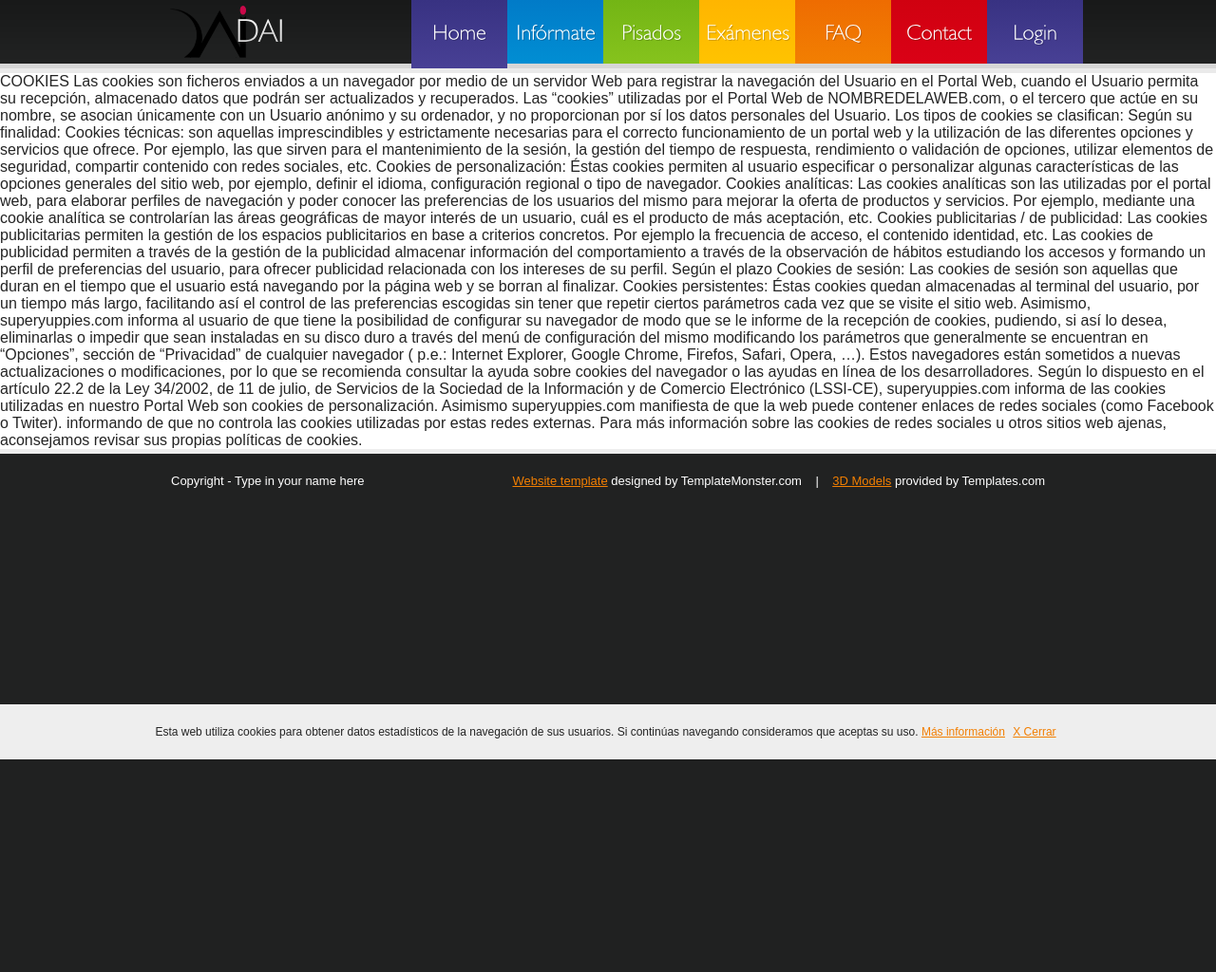
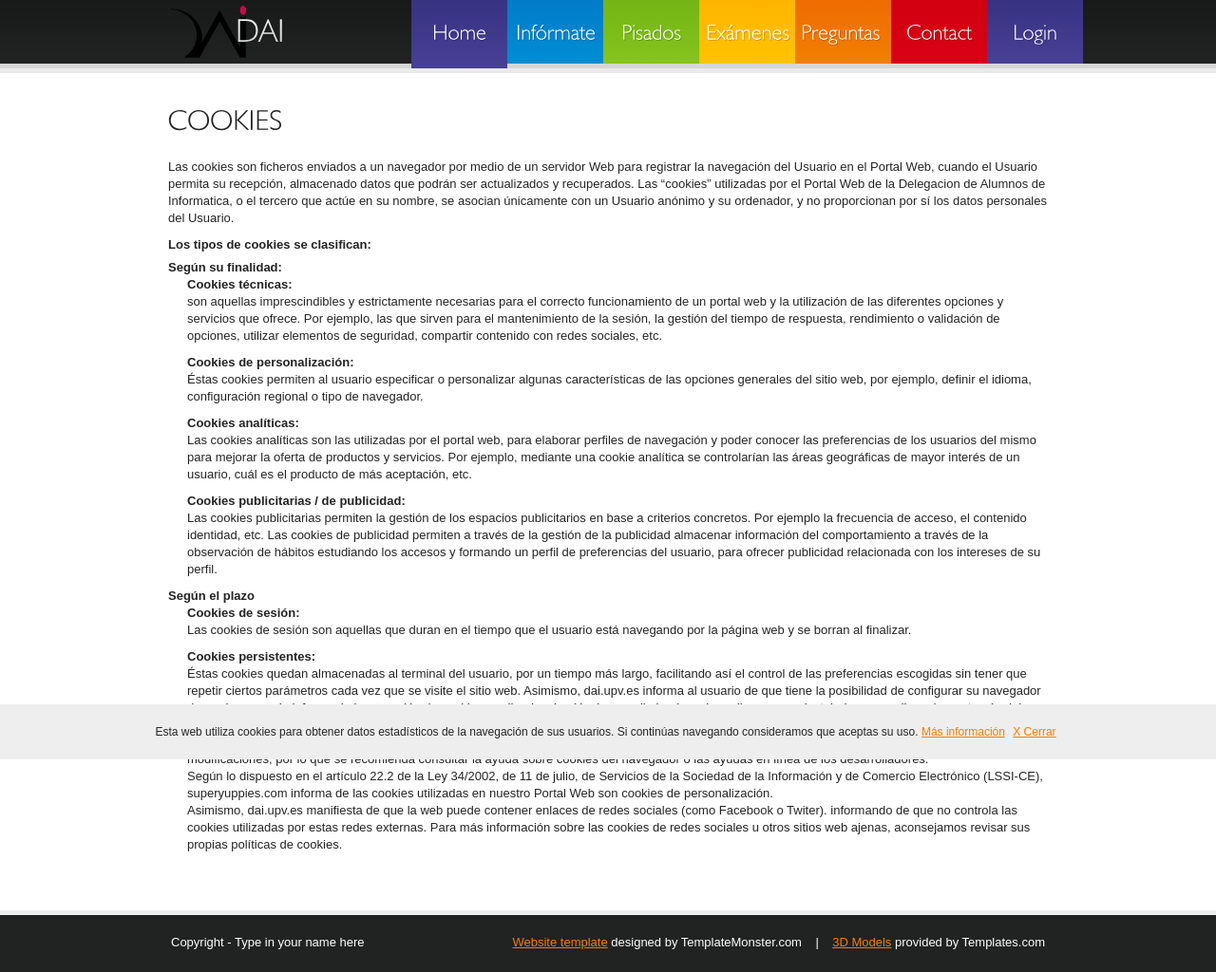
Before and after one commit to DAIEtsinf/webdai, a Django app: page /politica_privacidad/ in a window 1280 px wide. Shown: the whole page at 95% size. Before the commit the page ends 800 px from the top, so only its background shows below. Run offline with Django 3.2, Linux system fonts and the light colour scheme; some libraries are stand-ins or nearby versions.

Commit message:
Añadidas paginas de contacto y preguntas frecuentes.

```diff
--- a/templates/base.html
+++ b/templates/base.html
@@ -40,8 +40,8 @@
           <li><a href="{% url 'web.about' %}">Infórmate</a></li>
           <li><a href="http://www.pisado.es/pisado/">Pisados</a></li>
           <li><a href="https://www.dropbox.com/sh/m1slr3t6xyizzg2/AABAOQfgLFwMcYB3PBXh7pyca?dl=0">Exámenes</a></li>
-          <li><a href="contacts.html">FAQ</a></li>
-          <li><a href="sitemap.html">Contact</a></li>
+          <li><a href="{% url 'web.faq' %}">Preguntas Frecuentes</a></li>
+          <li><a href="{% url 'web.contact' %}">Contact</a></li>
           {% if user.is_authenticated %}
             <li><a href="{% url 'accounts.logout' %}">Logout</a></li>
             <li><a href="{% url 'accounts.panel' %}">{{ user }}</a></li>
--- a/web/static/web/css/style.css
+++ b/web/static/web/css/style.css
@@ -60,14 +60,12 @@ html, body { height:100%;}
         padding: 0;
         width: auto;
     }
-    #botonesArea ul li
-    {
+    #botonesArea ul li {
         display: block;
         float: left;
         margin: 0 2px;
     }
-    #botonesArea ul li a
-    {
+    #botonesArea ul li a {
         color: #433B8F;
         display: block;
         float: left;
--- a/web/templates/noticias/politica_privacidad.html
+++ b/web/templates/noticias/politica_privacidad.html
@@ -3,21 +3,41 @@
 {% block content %}
 
   <!-- TODO corregir texto y formato/estilo -->
-  <!-- /#gallery -->
-  <div class="main-box">
-    COOKIES
-Las cookies son ficheros enviados a un navegador por medio de un servidor Web para registrar la navegación del Usuario en el Portal Web, cuando el Usuario permita su recepción, almacenado datos que podrán ser actualizados y recuperados. Las “cookies” utilizadas por el Portal Web de NOMBREDELAWEB.com, o el tercero que actúe en su nombre, se asocian únicamente con un Usuario anónimo y su ordenador, y no proporcionan por sí los datos personales del Usuario.
-Los tipos de cookies se clasifican:
-Según su finalidad:
-Cookies técnicas: son aquellas imprescindibles y estrictamente necesarias para el correcto funcionamiento de un portal web y la utilización de las diferentes opciones y servicios que ofrece. Por ejemplo, las que sirven para el mantenimiento de la sesión, la gestión del tiempo de respuesta, rendimiento o validación de opciones, utilizar elementos de seguridad, compartir contenido con redes sociales, etc.
-Cookies de personalización: Éstas cookies permiten al usuario especificar o personalizar algunas características de las opciones generales del sitio web, por ejemplo, definir el idioma, configuración regional o tipo de navegador.
-Cookies analíticas: Las cookies analíticas son las utilizadas por el portal web, para elaborar perfiles de navegación y poder conocer las preferencias de los usuarios del mismo para mejorar la oferta de productos y servicios. Por ejemplo, mediante una cookie analítica se controlarían las áreas geográficas de mayor interés de un usuario, cuál es el producto de más aceptación, etc.
-Cookies publicitarias / de publicidad: Las cookies publicitarias permiten la gestión de los espacios publicitarios en base a criterios concretos. Por ejemplo la frecuencia de acceso, el contenido identidad, etc. Las cookies de publicidad permiten a través de la gestión de la publicidad almacenar información del comportamiento a través de la observación de hábitos estudiando los accesos y formando un perfil de preferencias del usuario, para ofrecer publicidad relacionada con los intereses de su perfil.
-Según el plazo
-Cookies de sesión: Las cookies de sesión son aquellas que duran en el tiempo que el usuario está navegando por la página web y se borran al finalizar.
-Cookies persistentes: Éstas cookies quedan almacenadas al terminal del usuario, por un tiempo más largo, facilitando así el control de las preferencias escogidas sin tener que repetir ciertos parámetros cada vez que se visite el sitio web.
-Asimismo, superyuppies.com informa al usuario de que tiene la posibilidad de configurar su navegador de modo que se le informe de la recepción de cookies, pudiendo, si así lo desea, eliminarlas o impedir que sean instaladas en su disco duro a través del menú de configuración del mismo modificando los parámetros que generalmente se encuentran en “Opciones”, sección de “Privacidad” de cualquier navegador ( p.e.: Internet Explorer, Google Chrome, Firefos, Safari, Opera, …). Estos navegadores están sometidos a nuevas actualizaciones o modificaciones, por lo que se recomienda consultar la ayuda sobre cookies del navegador o las ayudas en línea de los desarrolladores.
-Según lo dispuesto en el artículo 22.2 de la Ley 34/2002, de 11 de julio, de Servicios de la Sociedad de la Información y de Comercio Electrónico (LSSI-CE), superyuppies.com informa de las cookies utilizadas en nuestro Portal Web son cookies de personalización.
-Asimismo superyuppies.com manifiesta de que la web puede contener enlaces de redes sociales (como Facebook o Twiter). informando de que no controla las cookies utilizadas por estas redes externas. Para más información sobre las cookies de redes sociales u otros sitios web ajenas, aconsejamos revisar sus propias políticas de cookies.
-  </div>
-  {% endblock content %}
+    <div class="main-box">
+      <div class="container">
+        <div class="inside">
+          <div class="wrapper">
+            <h2> COOKIES </h2>
+              <div style="margin-bottom: 10px">
+                Las cookies son ficheros enviados a un navegador por medio de un servidor Web para registrar la navegación del Usuario en el Portal Web, cuando el Usuario permita su recepción, almacenado datos que podrán ser actualizados y recuperados.
+                Las “cookies” utilizadas por el Portal Web de la Delegacion de Alumnos de Informatica, o el tercero que actúe en su nombre, se asocian únicamente con un Usuario anónimo y su ordenador, y no proporcionan por sí los datos personales del Usuario.
+              </div>
+              <h3>Los tipos de cookies se clasifican: </h3>
+
+              <h5>Según su finalidad: </h5>
+              <div style="margin-left: 10px">
+                  <div style="margin: 0 0 10px 10px"><h6>Cookies técnicas:</h6> son aquellas imprescindibles y estrictamente necesarias para el correcto funcionamiento de un portal web y la utilización de las diferentes opciones y servicios que ofrece. Por ejemplo, las que sirven para el mantenimiento de la sesión, la gestión del tiempo de respuesta, rendimiento o validación de opciones, utilizar elementos de seguridad, compartir contenido con redes sociales, etc.
+                  </div>
+
+                  <div style="margin: 0 0 10px 10px"> <h6>Cookies de personalización: </h6> Éstas cookies permiten al usuario especificar o personalizar algunas características de las opciones generales del sitio web, por ejemplo, definir el idioma, configuración regional o tipo de navegador.
+                  </div>
+                  <div style="margin: 0 0 10px 10px"><h6>Cookies analíticas:</h6> Las cookies analíticas son las utilizadas por el portal web, para elaborar perfiles de navegación y poder conocer las preferencias de los usuarios del mismo para mejorar la oferta de productos y servicios. Por ejemplo, mediante una cookie analítica se controlarían las áreas geográficas de mayor interés de un usuario, cuál es el producto de más aceptación, etc.
+                  </div>
+                  <div style="margin: 0 0 10px 10px"><h6>Cookies publicitarias / de publicidad: </h6> Las cookies publicitarias permiten la gestión de los espacios publicitarios en base a criterios concretos. Por ejemplo la frecuencia de acceso, el contenido identidad, etc. Las cookies de publicidad permiten a través de la gestión de la publicidad almacenar información del comportamiento a través de la observación de hábitos estudiando los accesos y formando un perfil de preferencias del usuario, para ofrecer publicidad relacionada con los intereses de su perfil.
+                  </div>
+              </div>
+              <h5>Según el plazo </h5>
+              <div style="margin-left: 10px">
+                <div style="margin: 0 0 10px 10px"><h6>Cookies de sesión: </h6> Las cookies de sesión son aquellas que duran en el tiempo que el usuario está navegando por la página web y se borran al finalizar.
+                </div>
+                <div style="margin: 0 0 10px 10px"><h6>Cookies persistentes: </h6> Éstas cookies quedan almacenadas al terminal del usuario, por un tiempo más largo, facilitando así el control de las preferencias escogidas sin tener que repetir ciertos parámetros cada vez que se visite el sitio web.
+                Asimismo, dai.upv.es informa al usuario de que tiene la posibilidad de configurar su navegador de modo que se le informe de la recepción de cookies, pudiendo, si así lo desea, eliminarlas o impedir que sean instaladas en su disco duro a través del menú de configuración del mismo modificando los parámetros que generalmente se encuentran en “Opciones”, sección de “Privacidad” de cualquier navegador ( p.e.: Internet Explorer, Google Chrome, Firefos, Safari, Opera, …). Estos navegadores están sometidos a nuevas actualizaciones o modificaciones, por lo que se recomienda consultar la ayuda sobre cookies del navegador o las ayudas en línea de los desarrolladores.
+                </br>Según lo dispuesto en el artículo 22.2 de la Ley 34/2002, de 11 de julio, de Servicios de la Sociedad de la Información y de Comercio Electrónico (LSSI-CE), superyuppies.com informa de las cookies utilizadas en nuestro Portal Web son cookies de personalización.
+                </br>Asimismo, dai.upv.es manifiesta de que la web puede contener enlaces de redes sociales (como Facebook o Twiter). informando de que no controla las cookies utilizadas por estas redes externas. Para más información sobre las cookies de redes sociales u otros sitios web ajenas, aconsejamos revisar sus propias políticas de cookies.
+                </div>
+              </div>
+          </div>
+        </div>
+      </div>
+    </div>
+{% endblock content %}
--- a/web/urls.py
+++ b/web/urls.py
@@ -19,6 +19,8 @@ urlpatterns = [
     url(r'^areasAdmin/$', views.areasAdmin_view, name='web.areasAdmin'),
     url(r'^entradasAdmin/$', views.entradasAdmin_view, name='web.entradasAdmin'),
     url(r'^createArea/$', views.createArea_view, name='web.createArea'),
+    url(r'^contact/$', views.contact_view, name='web.contact'),
+    url(r'^preguntas_frecuentes/$', views.faq_view, name='web.faq'),
     url(r'^politica_privacidad/$', views.politica_privacidad, name='web.politica_privacidad'),
     # TODO hacer que el link de politica_privacidad se vea en todas las webs
     # ex: /
--- a/web/views.py
+++ b/web/views.py
@@ -28,6 +28,20 @@ def about(request):
     context = RequestContext(request, {
         'lista_ultimas_entradas': lista_ultimas_entradas,
         'areas': areas,
+    })
+    return HttpResponse(template.render(context))
+
+def contact_view(request):
+    template = loader.get_template('noticias/contacts.html')
+    context = RequestContext(request, {
+        # no info
+    })
+    return HttpResponse(template.render(context))
+
+def faq_view(request):
+    template = loader.get_template('noticias/preguntas_frecuentes.html')
+    context = RequestContext(request, {
+        # no info
     })
     return HttpResponse(template.render(context))
 
```
Also changed, not shown: web/templates/noticias/contacts.html (+4 -64 lines), web/templates/noticias/preguntas_frecuentes.html (added, +17 -0 lines).
